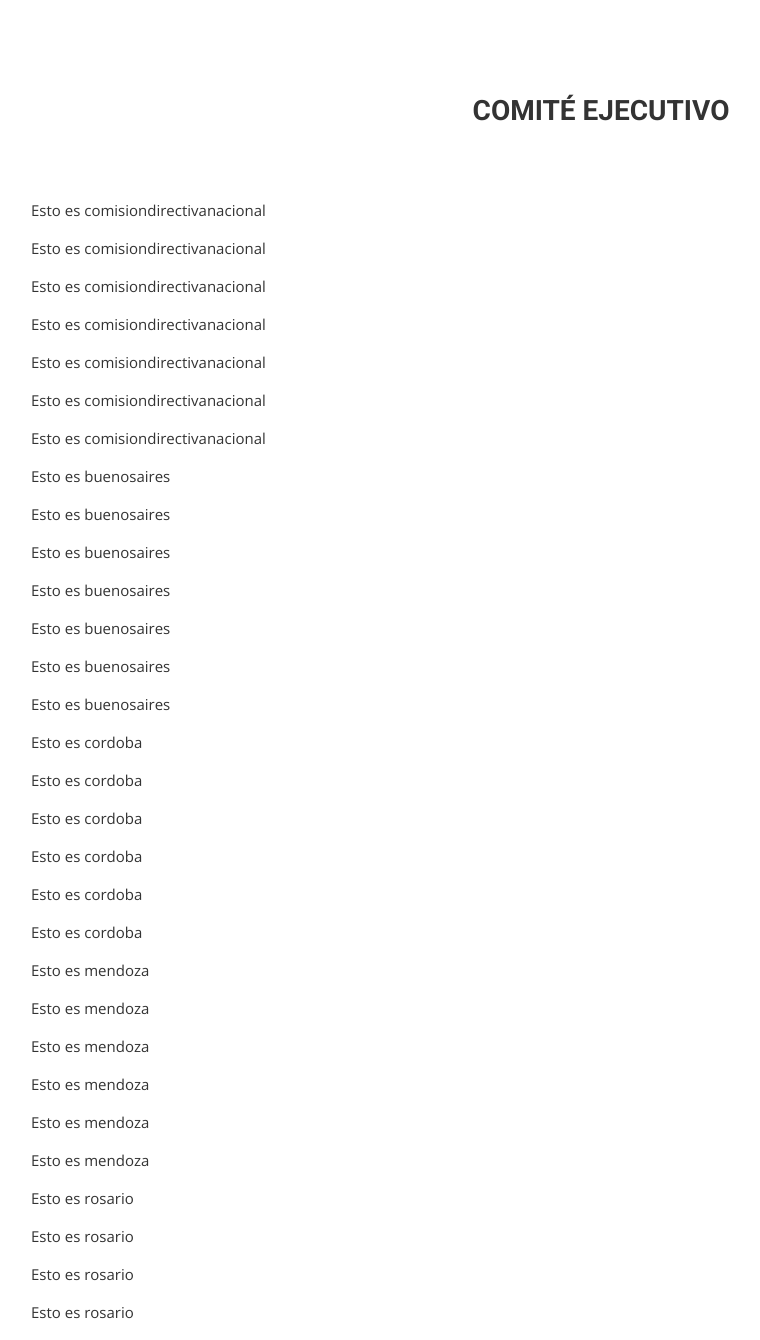
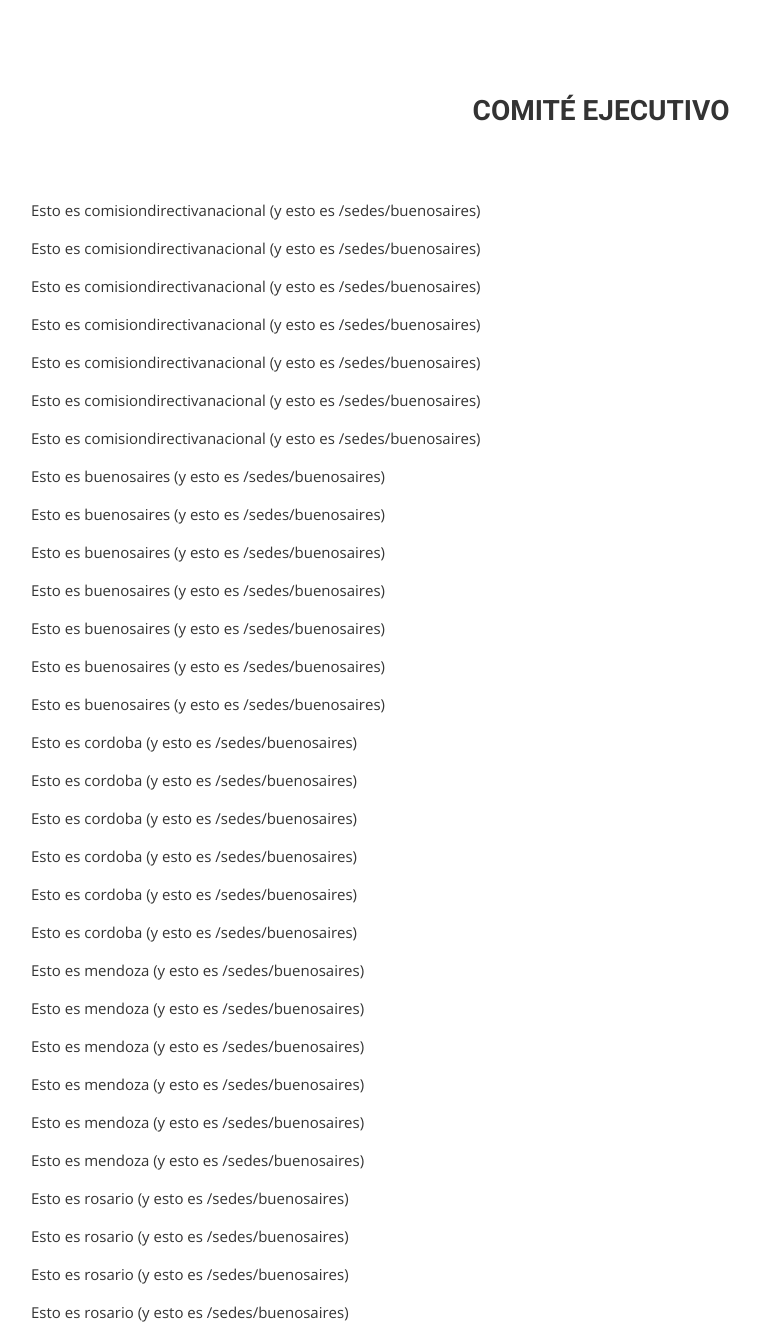
Before and after one commit to OAJNU/oajnu.github.io, a Jekyll site: the page built from _sedes/buenosaires.md, in a window 1280 px wide and 1400 px high, scrolled down 470 px, cut to the strip 60-1400 px from the top of the window. Shown: the whole strip, without its empty margins (39-799 px from the left). Built offline with Jekyll 4.4.1, drawn with Linux system fonts in a browser that asks for light colours; nearby versions of some CDN libraries; some web fonts are replaced; some of the changed text lies outside the part shown.

Commit message:
Agregando voluntarios

```diff
--- a/_layouts/sedes.html
+++ b/_layouts/sedes.html
@@ -10,7 +10,7 @@
         <div class="row">
             <div class="col-md-12">
                 <div class="block">
-                    <h1>{{ page.name }}</h1>
+                    <h1>{{ page.title }}</h1>
                     <p>{{ page.title }} {{ page.id }} {{ page.email }}</p>
                     <div class="social-icons" style="margin: 20px auto;">
                       {% for socialmedia in page.socialmedia %}
@@ -43,8 +43,8 @@
           <div class="portfolio-contant">
             <ul id="portfolio-contant-active">
               {% for voluntario in site.data.voluntarios %}
-              <p>Esto es {{ voluntario.sede }}</p>
-              {% if voluntario.sede == page.title %}
+              <p>Esto es {{ voluntario.sede }} (y esto es {{ page.id }})</p>
+              {% if voluntario.sede == page.id %}
               <p>Entro OK con {{ voluntario.sede }} y {{ page.title }}</p>
               <li class="mix">
                 <a>
```
